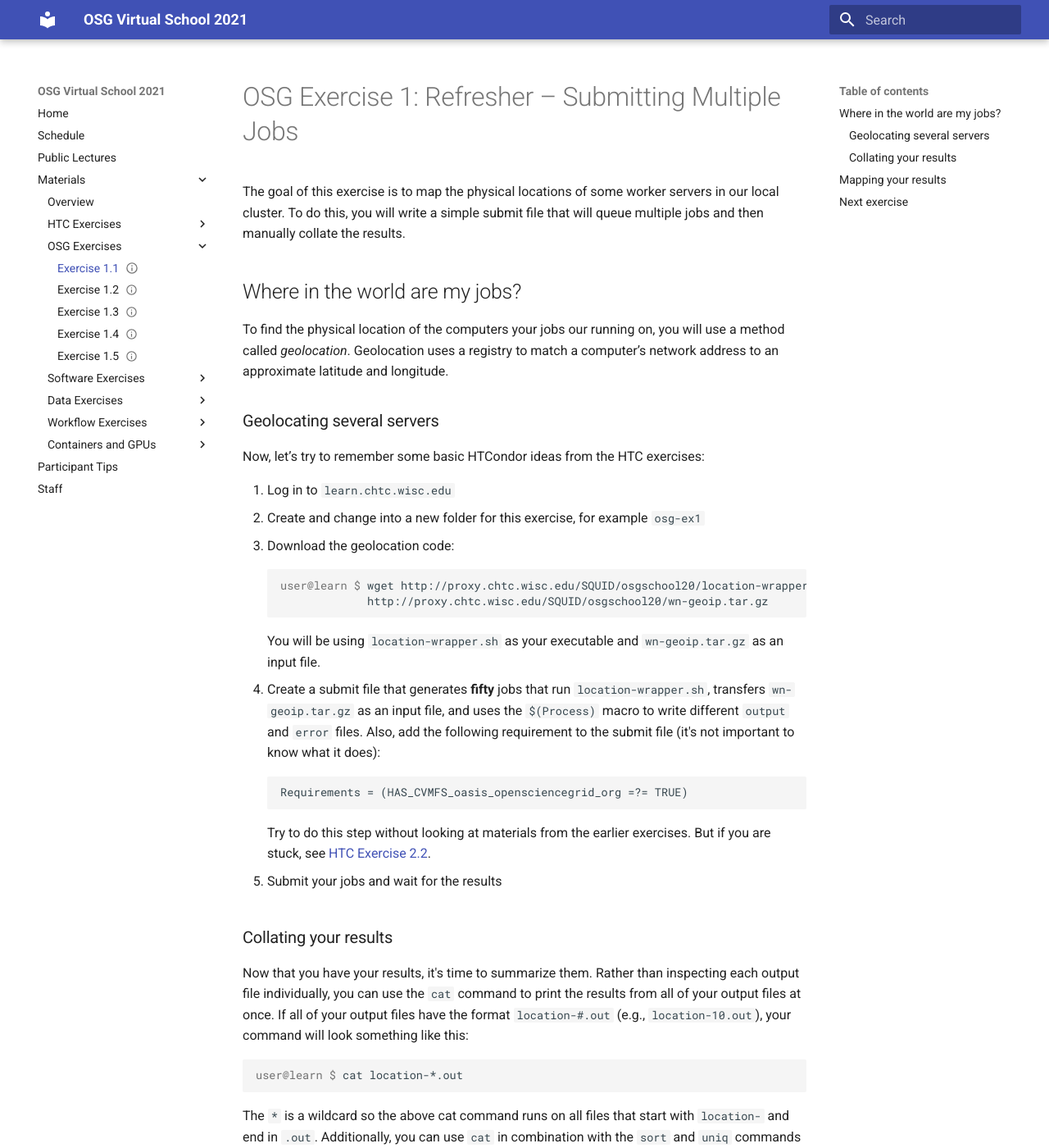
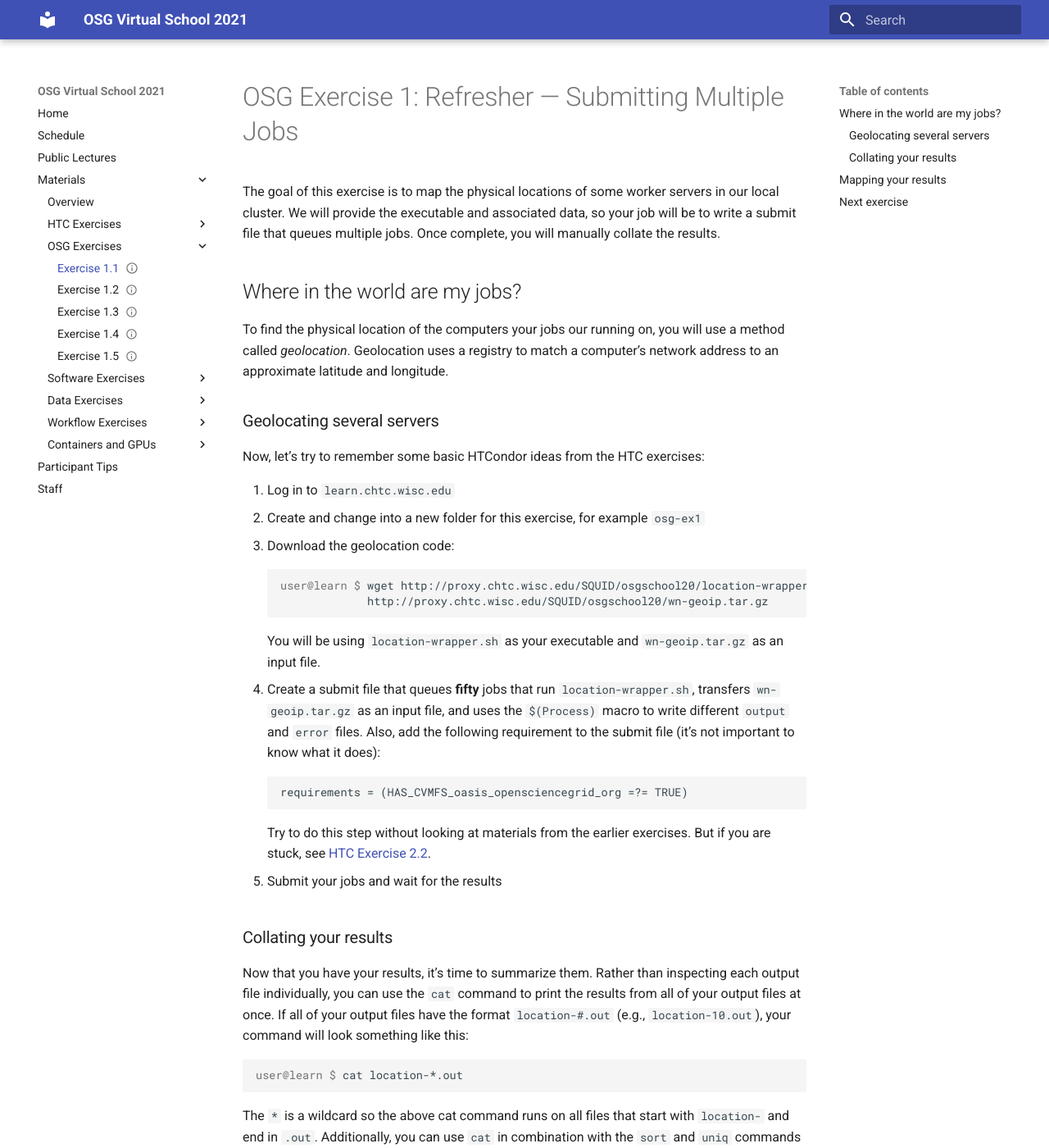
Before and after one commit to osg-htc/virtual-school-2021, an MkDocs documentation site: the page built from docs/materials/osg/part1-ex1-submit-refresher.md, in a window 1280 px wide and 1400 px high. Shown: the whole window at 82% size. Built offline with MkDocs 1.6.1 and Material for MkDocs 9.7.7, drawn with Linux system fonts in a browser that asks for light colours.

Commit message:
Small tweaks to OSG 1.1

````diff
--- a/docs/materials/osg/part1-ex1-submit-refresher.md
+++ b/docs/materials/osg/part1-ex1-submit-refresher.md
@@ -2,14 +2,14 @@
 status: testing
 ---
 
-OSG Exercise 1: Refresher – Submitting Multiple Jobs
-=====================================================
+# OSG Exercise 1: Refresher — Submitting Multiple Jobs
 
 The goal of this exercise is to map the physical locations of some worker servers in our local cluster.
-To do this, you will write a simple submit file that will queue multiple jobs and then manually collate the results.
+We will provide the executable and associated data,
+so your job will be to write a submit file that queues multiple jobs.
+Once complete, you will manually collate the results.
 
-Where in the world are my jobs?
--------------------------------
+## Where in the world are my jobs?
 
 To find the physical location of the computers your jobs our running on, you will use a method called *geolocation*.
 Geolocation uses a registry to match a computer’s network address to an approximate latitude and longitude.
@@ -28,11 +28,12 @@
 
     You will be using `location-wrapper.sh` as your executable and `wn-geoip.tar.gz` as an input file.
 
-1.  Create a submit file that generates **fifty** jobs that run `location-wrapper.sh`, transfers `wn-geoip.tar.gz` as an
-    input file, and uses the `$(Process)` macro to write different `output` and `error` files.
-    Also, add the following requirement to the submit file (it's not important to know what it does):
+1.  Create a submit file that queues **fifty** jobs that run `location-wrapper.sh`,
+    transfers `wn-geoip.tar.gz` as an input file,
+    and uses the `$(Process)` macro to write different `output` and `error` files.
+    Also, add the following requirement to the submit file (it’s not important to know what it does):
 
-        Requirements = (HAS_CVMFS_oasis_opensciencegrid_org =?= TRUE)
+        requirements = (HAS_CVMFS_oasis_opensciencegrid_org =?= TRUE)
 
     Try to do this step without looking at materials from the earlier exercises.
     But if you are stuck, see [HTC Exercise 2.2](../htcondor/part2-ex2-queue-n.md).
@@ -41,33 +42,32 @@
 
 ### Collating your results
 
-Now that you have your results, it's time to summarize them.
-Rather than inspecting each output file individually, you can use the `cat` command to print the results from all of
-your output files at once.
-If all of your output files have the format `location-#.out` (e.g., `location-10.out`), your command will look something
-like this:
+Now that you have your results, it’s time to summarize them.
+Rather than inspecting each output file individually,
+you can use the `cat` command to print the results from all of your output files at once.
+If all of your output files have the format `location-#.out` (e.g., `location-10.out`),
+your command will look something like this:
 
 ``` console
 user@learn $ cat location-*.out
 ```
 
 The `*` is a wildcard so the above cat command runs on all files that start with `location-` and end in `.out`.
-Additionally, you can use `cat` in combination with the `sort` and `uniq` commands using "pipes" (`|`) to print only
-the unique results:
+Additionally, you can use `cat` in combination with the `sort` and `uniq` commands using "pipes" (`|`)
+to print only the unique results:
 
 ``` console
 user@learn $ cat location-*.out | sort | uniq
 ```
 
-Mapping your results
---------------------
+## Mapping your results
 
-To visualize the locations of the servers that your jobs ran on, you will be using <http://www.mapcustomizer.com/>.
-Copy and paste the collated results into the text box that pops up when clicking on the 'Bulk Entry' button on the
-right-hand side.
+To visualize the locations of the servers that your jobs ran on,
+you will be using <http://www.mapcustomizer.com/>.
+Copy and paste the collated results into the text box that pops up
+when clicking on the 'Bulk Entry' button on the right-hand side.
 Where did your jobs run?
 
-Next exercise
--------------
+## Next exercise
 
-Once completed, move onto the next exercise: [Logging in to the OSG submit server](ex2-login-scp.md)
+Once completed, move onto the next exercise: [Logging in to the OSG submit server](part1-ex2-login-scp.md)
````
